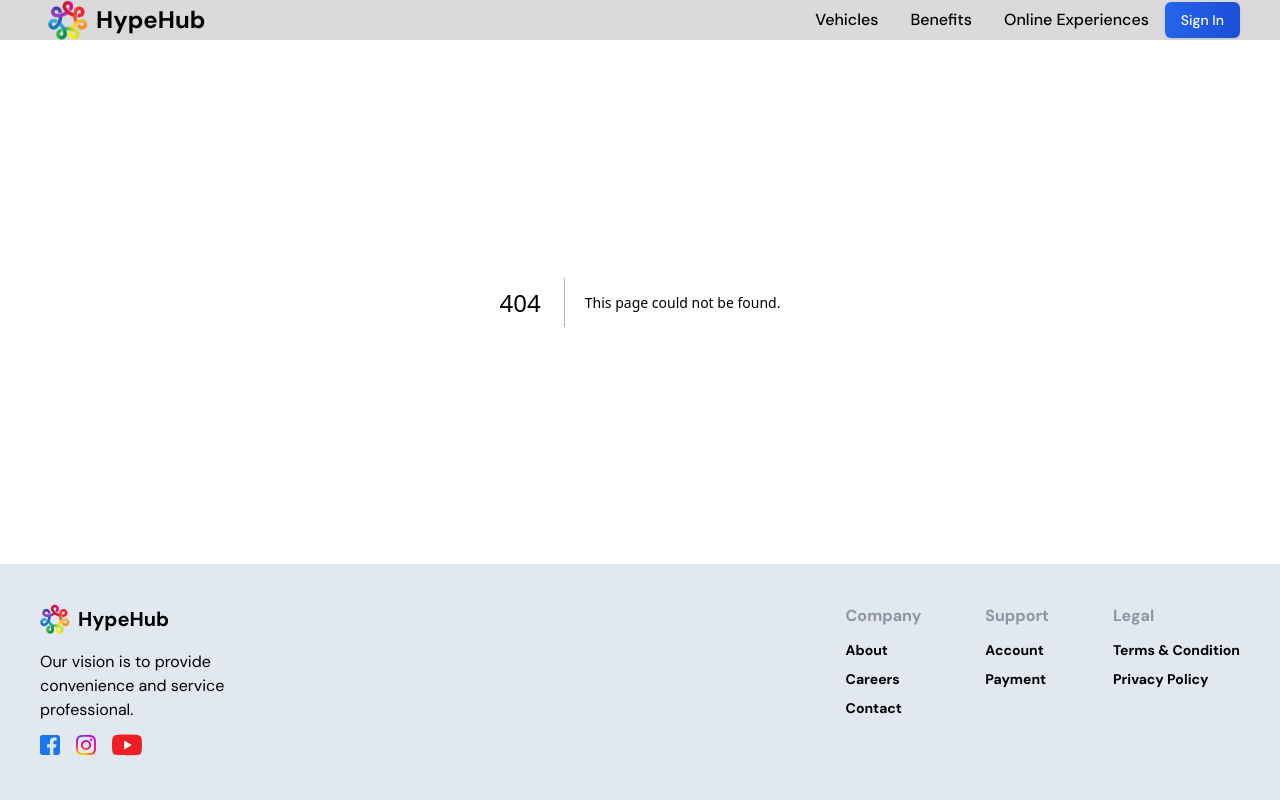
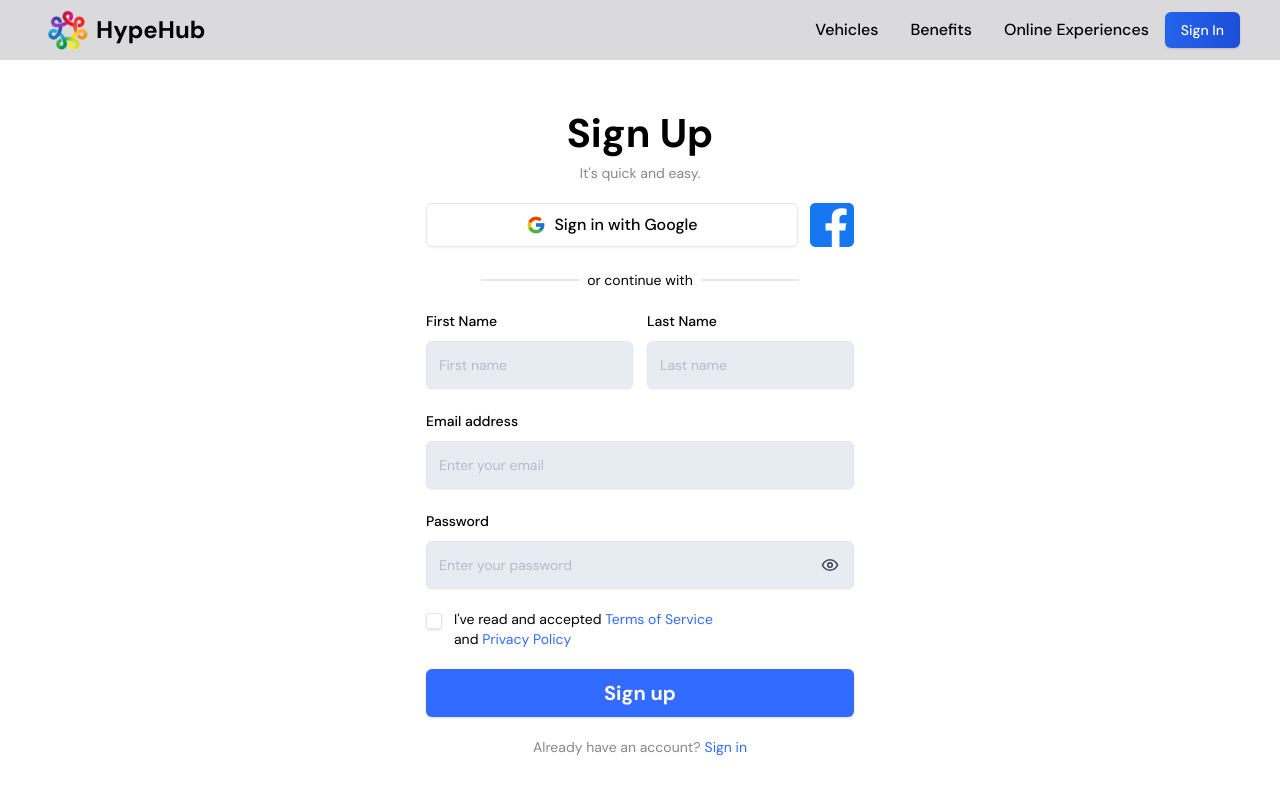
Before and after one commit to PhuocNguyen1703/Car-Rental, a Next.js app: page /sign-up in a window 1280 px wide. Before the commit this address had no page. Shown: the top 800 px of the page. Built offline with nearby package versions, Linux system fonts and the light colour scheme.

Commit message:
create signUp page

```diff
--- /dev/null
+++ b/app/(auth)/sign-up/page.tsx
@@ -0,0 +1,25 @@
+import SignInSocial from "@/components/sign-in/SignInSocial";
+import SignUpForm from "@/components/sign-up/SignUpForm";
+
+const SignUp = () => {
+  return (
+    <section className="flex justify-center items-center h-[calc(100vh-60px)]">
+      <div className="flex flex-col w-[428px]">
+        <p className="text-headline2 text-center select-none">Sign Up</p>
+        <p className="text-center text-caption2 text-[#84878B]">
+          It&apos;s quick and easy.
+        </p>
+        <SignInSocial />
+
+        <div className="relative w-[318px] h-[2px] bg-gray-200 mx-auto mt-8 select-none">
+          <p className="inset-center px-2 bg-white text-caption2">
+            or continue with
+          </p>
+        </div>
+        <SignUpForm />
+      </div>
+    </section>
+  );
+};
+
+export default SignUp;
--- a/app/layout.tsx
+++ b/app/layout.tsx
@@ -16,7 +16,7 @@ export default function RootLayout({
 }>) {
   return (
     <html lang="en" className={dm_sans}>
-      <body className="flex flex-col">
+      <body>
         <Navbar />
         {children}
         <Footer />
--- /dev/null
+++ b/components/sign-up/SignUpForm.tsx
@@ -0,0 +1,159 @@
+"use client";
+
+import { zodResolver } from "@hookform/resolvers/zod";
+import { useForm } from "react-hook-form";
+import { z } from "zod";
+
+import { Button } from "@/components/ui/button";
+import {
+  Form,
+  FormControl,
+  FormField,
+  FormItem,
+  FormLabel,
+  FormMessage,
+} from "@/components/ui/form";
+import { Input } from "@/components/ui/input";
+import { Eye, EyeOff } from "lucide-react";
+import { useState } from "react";
+import { Checkbox } from "@/components/ui/checkbox";
+
+const SignUpForm = () => {
+  const [showPassword, setShowPassword] = useState(false);
+
+  const formSchema = z.object({
+    firstName: z.string().min(2).max(50),
+    lastName: z.string().min(2).max(50),
+    email: z.string().min(2).max(50),
+    password: z.string().min(2),
+  });
+
+  const form = useForm<z.infer<typeof formSchema>>({
+    resolver: zodResolver(formSchema),
+    defaultValues: {
+      firstName: "",
+      lastName: "",
+      email: "",
+      password: "",
+    },
+  });
+
+  const onSubmit = (values: z.infer<typeof formSchema>) => {
+    console.log(values);
+  };
+
+  return (
+    <Form {...form}>
+      <form
+        onSubmit={form.handleSubmit(onSubmit)}
+        className="flex flex-col gap-5 mt-7"
+      >
+        <div className="flex gap-[14px]">
+          <FormField
+            control={form.control}
+            name="firstName"
+            render={({ field }) => (
+              <FormItem className="w-full">
+                <FormLabel>First Name</FormLabel>
+                <FormControl>
+                  <Input
+                    placeholder="First name"
+                    {...field}
+                    className="h-12 bg-[#E7ECF3]"
+                  />
+                </FormControl>
+                <FormMessage />
+              </FormItem>
+            )}
+          />
+          <FormField
+            control={form.control}
+            name="lastName"
+            render={({ field }) => (
+              <FormItem className="w-full">
+                <FormLabel>Last Name</FormLabel>
+                <FormControl>
+                  <Input
+                    placeholder="Last name"
+                    {...field}
+                    className="h-12 bg-[#E7ECF3]"
+                  />
+                </FormControl>
+                <FormMessage />
+              </FormItem>
+            )}
+          />
+        </div>
+        <FormField
+          control={form.control}
+          name="email"
+          render={({ field }) => (
+            <FormItem>
+              <FormLabel>Email address</FormLabel>
+              <FormControl>
+                <Input
+                  placeholder="Enter your email"
+                  {...field}
+                  className="h-12 bg-[#E7ECF3]"
+                />
+              </FormControl>
+              <FormMessage />
+            </FormItem>
+          )}
+        />
+        <FormField
+          control={form.control}
+          name="password"
+          render={({ field }) => (
+            <FormItem>
+              <FormLabel>Password</FormLabel>
+              <FormControl>
+                <div className="relative">
+                  <Input
+                    type={showPassword ? "text" : "password"}
+                    placeholder="Enter your password"
+                    {...field}
+                    className="h-12 pr-11 bg-[#E7ECF3]"
+                  />
+                  <Button
+                    type="button"
+                    variant="ghost"
+                    size="icon"
+                    className="absolute right-[10px] top-[10px] h-7 w-7 rounded-full outline-none hover:bg-gray-300"
+                    onClick={() => setShowPassword((prev) => !prev)}
+                  >
+                    {showPassword ? (
+                      <EyeOff className="stroke-gray-700" size={18} />
+                    ) : (
+                      <Eye className="stroke-gray-700" size={18} />
+                    )}
+                  </Button>
+                </div>
+              </FormControl>
+              <FormMessage />
+            </FormItem>
+          )}
+        />
+        <div className="flex space-x-3">
+          <Checkbox
+            id="terms"
+            className="mt-1  text-white data-[state=checked]:bg-blue-500"
+          />
+          <label htmlFor="terms" className="w-[262px] text-caption2">
+            I&apos;ve read and accepted{" "}
+            <span className="text-blue-500">Terms of Service</span> and{" "}
+            <span className="text-blue-500">Privacy Policy</span>
+          </label>
+        </div>
+        <Button className="w-full h-12 bg-blue-500" type="submit">
+          <p className="text-btn-lg text-[#FFFAF7]">Sign up</p>
+        </Button>
+        <p className=" text-center text-caption2 text-[#84878B]">
+          Already have an account?
+          <span className="ml-1 text-blue-500 cursor-pointer">Sign in</span>
+        </p>
+      </form>
+    </Form>
+  );
+};
+export default SignUpForm;
--- /dev/null
+++ b/components/ui/checkbox.tsx
@@ -0,0 +1,30 @@
+"use client"
+
+import * as React from "react"
+import * as CheckboxPrimitive from "@radix-ui/react-checkbox"
+import { CheckIcon } from "@radix-ui/react-icons"
+
+import { cn } from "@/lib/utils"
+
+const Checkbox = React.forwardRef<
+  React.ElementRef<typeof CheckboxPrimitive.Root>,
+  React.ComponentPropsWithoutRef<typeof CheckboxPrimitive.Root>
+>(({ className, ...props }, ref) => (
+  <CheckboxPrimitive.Root
+    ref={ref}
+    className={cn(
+      "peer h-4 w-4 shrink-0 rounded-sm border border-primary shadow focus-visible:outline-none focus-visible:ring-1 focus-visible:ring-ring disabled:cursor-not-allowed disabled:opacity-50 data-[state=checked]:bg-primary data-[state=checked]:text-primary-foreground",
+      className
+    )}
+    {...props}
+  >
+    <CheckboxPrimitive.Indicator
+      className={cn("flex items-center justify-center text-current")}
+    >
+      <CheckIcon className="h-4 w-4" />
+    </CheckboxPrimitive.Indicator>
+  </CheckboxPrimitive.Root>
+))
+Checkbox.displayName = CheckboxPrimitive.Root.displayName
+
+export { Checkbox }
--- a/package.json
+++ b/package.json
@@ -11,6 +11,7 @@
   "dependencies": {
     "@hookform/resolvers": "^3.3.4",
     "@radix-ui/react-avatar": "^1.0.4",
+    "@radix-ui/react-checkbox": "^1.0.4",
     "@radix-ui/react-dropdown-menu": "^2.0.6",
     "@radix-ui/react-icons": "^1.3.0",
     "@radix-ui/react-label": "^2.0.2",
```
Also changed, not shown: 1 other file (tests, documents, lock files or other folders).
